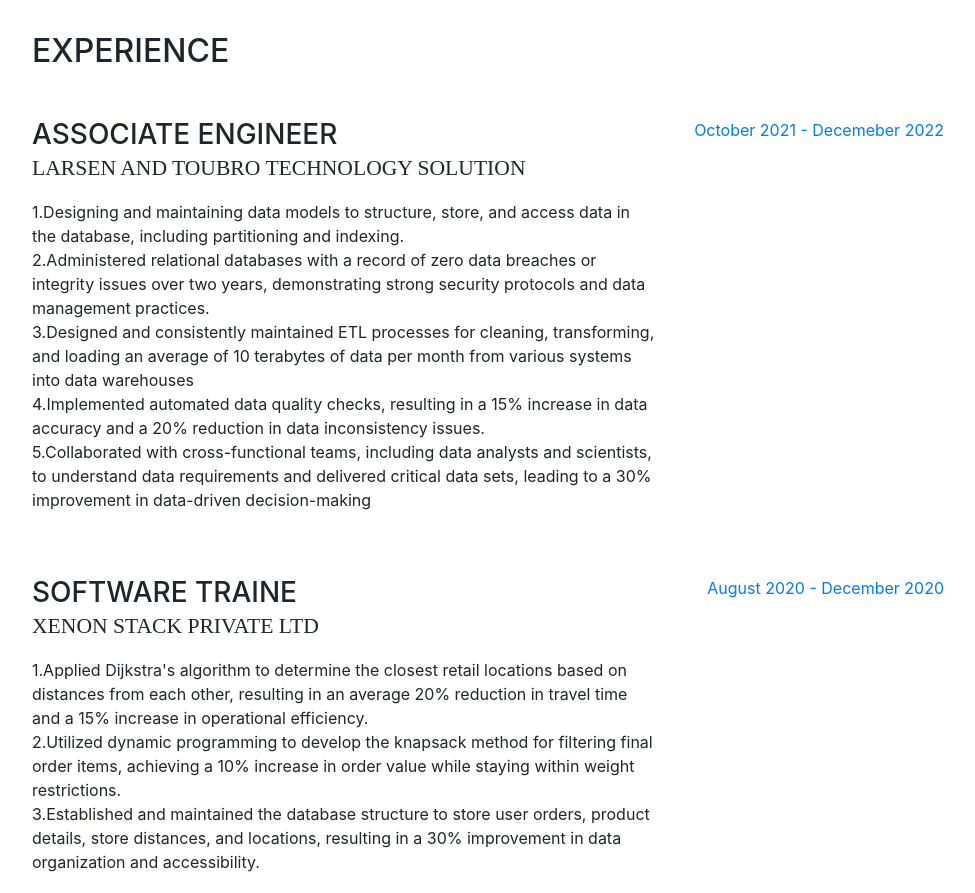
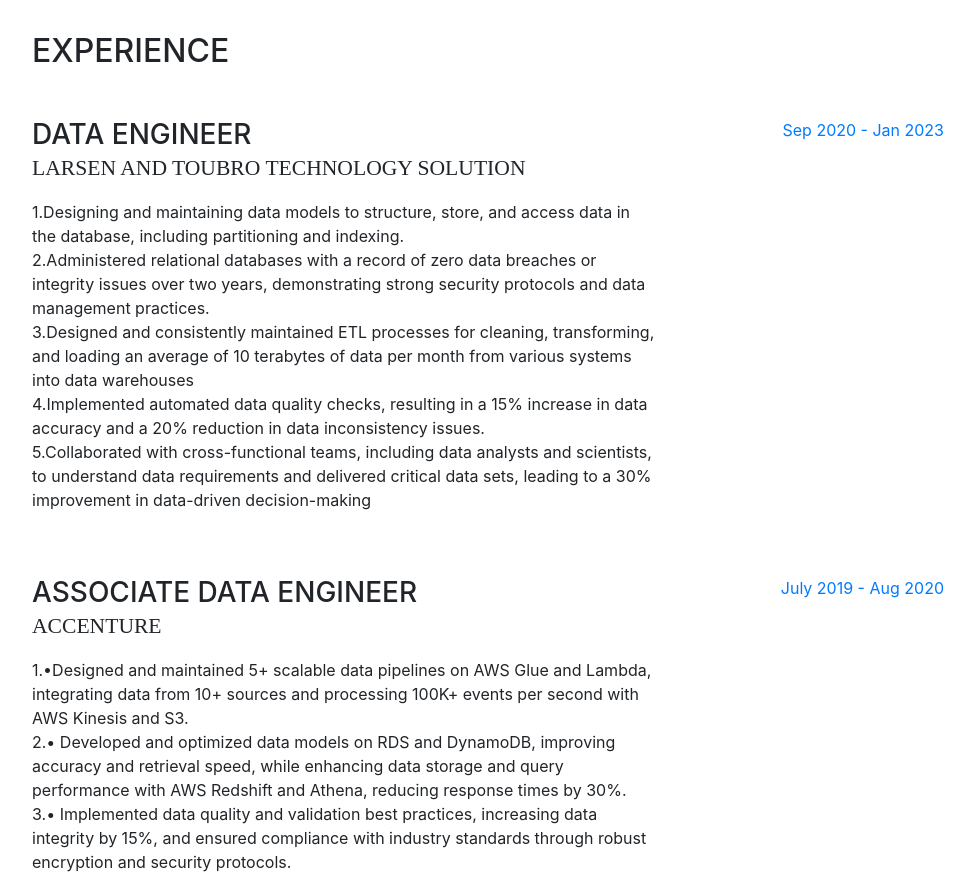
Before and after one commit to kiran1-1/kiran_Gorijala.github.io, a website with bundled scripts: page index.html in a window 1280 px wide. Shown: the part 840-1733 px from the top of the page, without its empty margins (288-1263 px from the left). Built offline with nearby package versions, Linux system fonts and the light colour scheme; a web font is replaced by a local one.

Commit message:
made  some changes

```diff
--- a/index.html
+++ b/index.html
@@ -110,7 +110,7 @@
 
           <div class="resume-item d-flex flex-column flex-md-row mb-5">
             <div class="resume-content mr-auto">
-              <h3 class="mb-0">Associate Engineer</h3>
+              <h3 class="mb-0">Data  Engineer</h3>
               <div class="subheading mb-3">Larsen and Toubro Technology Solution </div>
               <p>1.Designing and maintaining data models to structure, store, and access data in the database, including partitioning and indexing.
                 <br>2.Administered relational databases with a record of zero data breaches or integrity issues over two years, demonstrating strong security protocols and data management practices.
@@ -119,20 +119,20 @@
                <br> 5.Collaborated with cross-functional teams, including data analysts and scientists, to understand data requirements and delivered critical data sets, leading to a 30% improvement in data-driven decision-making</p>
             </div>
             <div class="resume-date text-md-right">
-              <span class="text-primary">October 2021  - Decemeber 2022</span>
+              <span class="text-primary">Sep 2020  - Jan 2023</span>
             </div>
           </div>
 
           <div class="resume-item d-flex flex-column flex-md-row mb-5">
             <div class="resume-content mr-auto">
-              <h3 class="mb-0">Software Traine</h3>
-              <div class="subheading mb-3">Xenon Stack Private LTD</div>
-              <p>1.Applied Dijkstra's algorithm to determine the closest retail locations based on distances from each other, resulting in an average 20% reduction in travel time and a 15% increase in operational efficiency.
-                <br>2.Utilized dynamic programming to develop the knapsack method for filtering final order items, achieving a 10% increase in order value while staying within weight restrictions.
-                <br>3.Established and maintained the database structure to store user orders, product details, store distances, and locations, resulting in a 30% improvement in data organization and accessibility.</p>
+              <h3 class="mb-0">Associate Data Engineer</h3>
+              <div class="subheading mb-3">Accenture</div>
+              <p>1.•Designed and maintained 5+ scalable data pipelines on AWS Glue and Lambda, integrating data from 10+ sources and processing 100K+ events per second with AWS Kinesis and S3.
+                <br>2.•	Developed and optimized data models on RDS and DynamoDB, improving accuracy and retrieval speed, while enhancing data storage and query performance with AWS Redshift and Athena, reducing response times by 30%.
+                <br>3.•	Implemented data quality and validation best practices, increasing data integrity by 15%, and ensured compliance with industry standards through robust encryption and security protocols. </p>
             </div>
             <div class="resume-date text-md-right">
-              <span class="text-primary">August 2020 - December 2020</span>
+              <span class="text-primary">July 2019 - Aug 2020</span>
             </div>
           </div>
 
@@ -149,7 +149,7 @@
               <h3 class="mb-0">University of Maryland Baltimore County</h3>
               <div class="subheading mb-3">Masters of professional studies</div>
               <div>Data Science</div>
-              <p>GPA: 4.0/4.0</p>
+              <p>GPA: 3.86/4.0</p>
             </div>
             <div class="resume-date text-md-right">
               <span class="text-primary">January 2023 -  Present</span>
```
